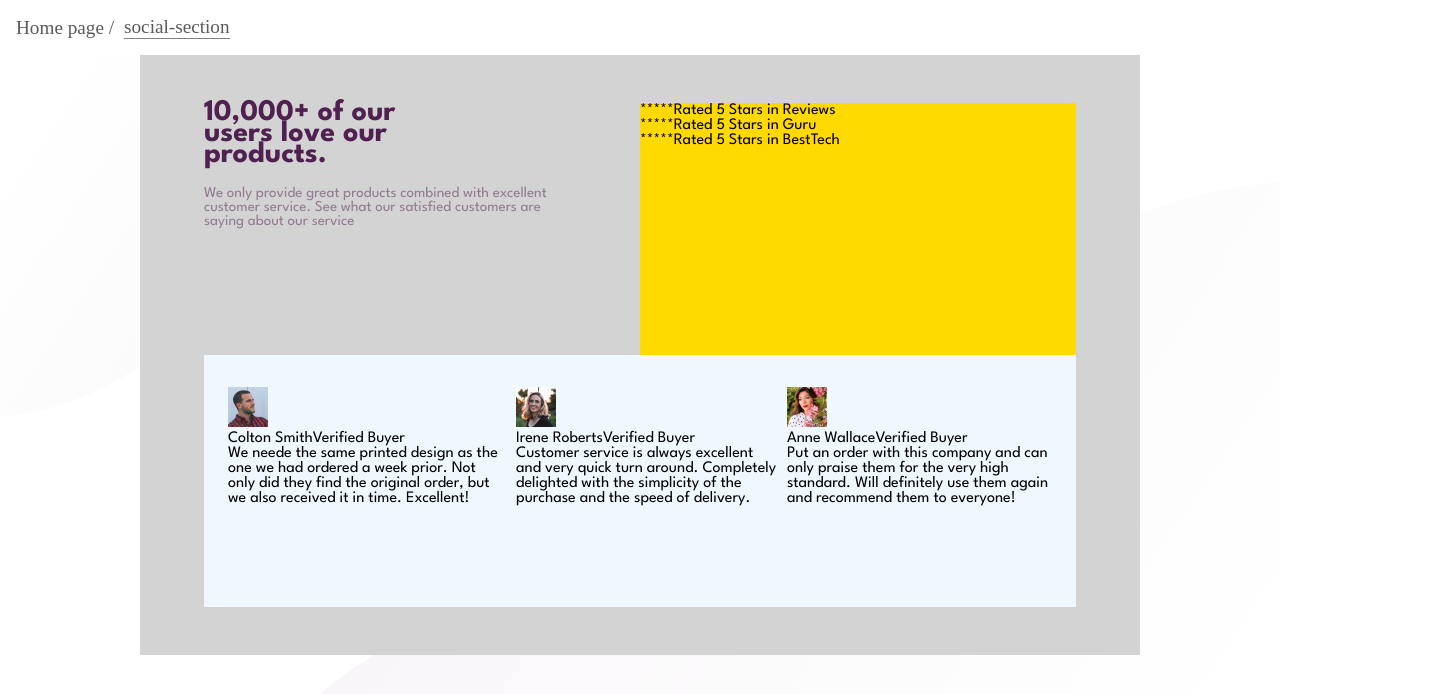
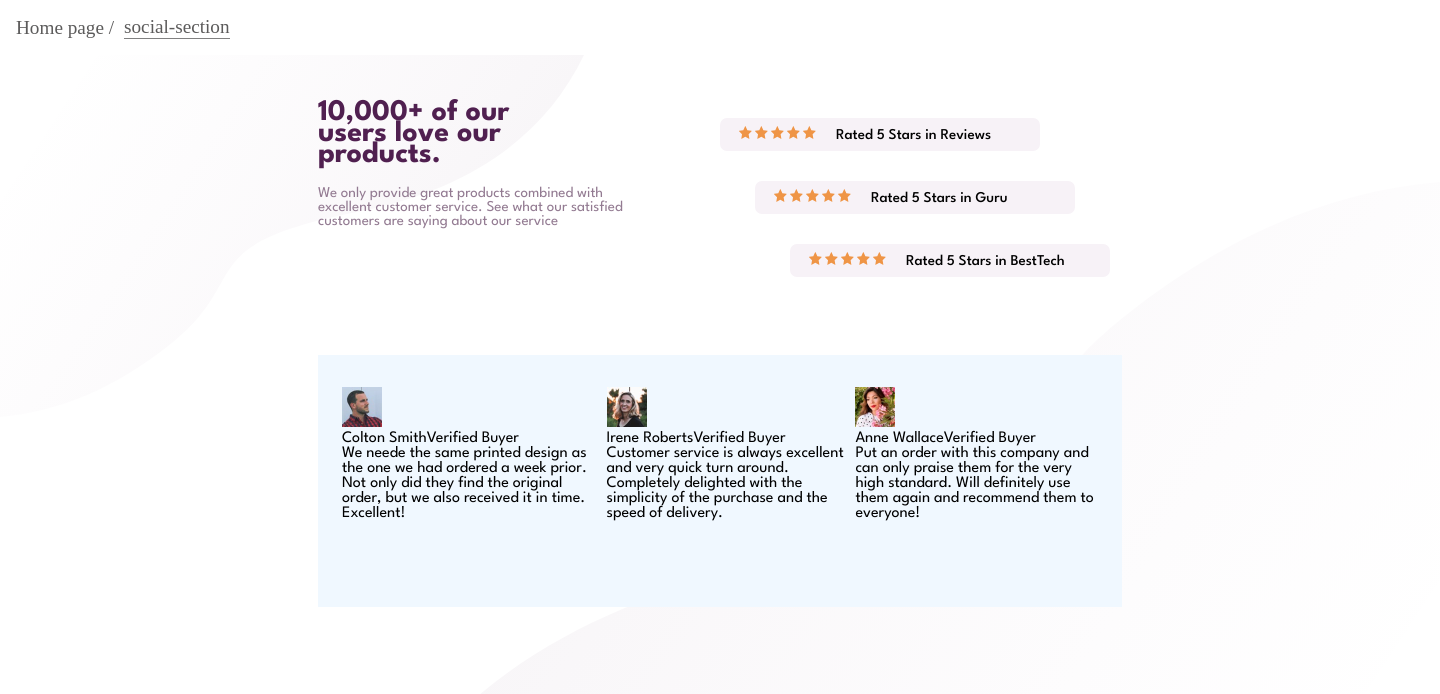
Before and after one commit to Dina2703/css_small-projects, a React (Create React App) app: page /social-section in a window 1280 px wide. Shown: the top 694 px of the page, 1440 px wide, since content can reach past the window. Built offline with nearby package versions, Linux system fonts and the light colour scheme.

Commit message:
social-proof-section: style for the rating part

```diff
--- a/src/components/SocialProofSection.js
+++ b/src/components/SocialProofSection.js
@@ -3,6 +3,7 @@ import "../style/social_section.css";
 import avatar1 from "../assets/social-section/images/image-colton.jpg";
 import avatar2 from "../assets/social-section/images/image-irene.jpg";
 import avatar3 from "../assets/social-section/images/image-anne.jpg";
+import starIcon from "../assets/social-section/images/icon-star.svg";
 
 function SocialProofSection() {
   return (
@@ -20,27 +21,27 @@ function SocialProofSection() {
         </div>
         <div className="rating">
           <div className="rate_item">
-            <span>*</span>
-            <span>*</span>
-            <span>*</span>
-            <span>*</span>
-            <span>*</span>
+            <div className="stars">
+              <img src={starIcon} alt="" />
+              <img src={starIcon} alt="" /> <img src={starIcon} alt="" />
+              <img src={starIcon} alt="" /> <img src={starIcon} alt="" />
+            </div>
             <span>Rated 5 Stars in Reviews</span>
           </div>
           <div className="rate_item">
-            <span>*</span>
-            <span>*</span>
-            <span>*</span>
-            <span>*</span>
-            <span>*</span>
+            <div className="stars">
+              <img src={starIcon} alt="" />
+              <img src={starIcon} alt="" /> <img src={starIcon} alt="" />
+              <img src={starIcon} alt="" /> <img src={starIcon} alt="" />
+            </div>
             <span>Rated 5 Stars in Guru</span>
           </div>
           <div className="rate_item">
-            <span>*</span>
-            <span>*</span>
-            <span>*</span>
-            <span>*</span>
-            <span>*</span>
+            <div className="stars">
+              <img src={starIcon} alt="" />
+              <img src={starIcon} alt="" /> <img src={starIcon} alt="" />
+              <img src={starIcon} alt="" /> <img src={starIcon} alt="" />
+            </div>
             <span>Rated 5 Stars in BestTech</span>
           </div>
         </div>
--- a/src/style/social_section.css
+++ b/src/style/social_section.css
@@ -10,7 +10,8 @@
 
 #social-proof-section {
   font-family: "League Spartan", sans-serif;
-  width: 100vw;
+  margin: auto;
+  width: 1440px;
   height: 100vh;
   background-color: var(--white);
   background: url(../assets/social-section/images/bg-pattern-top-desktop.svg)
@@ -24,10 +25,9 @@
 }
 
 #social-proof-section .grid_container {
-  width: 1000px;
-  padding: 3rem 4rem;
+  width: 900px;
+  padding: 3rem;
   height: 600px;
-  background: lightgray;
   display: grid;
   grid-template-columns: 50% 50%;
   grid-template-rows: 1fr 1fr;
@@ -55,12 +55,44 @@
 
 #social-proof-section .grid_container .promo p {
   font-size: 15px;
-  font-weight: 400;
   color: var(--grayish-magenta);
 }
 
 #social-proof-section .grid_container .rating {
-  background-color: rgb(255, 217, 0);
+  display: flex;
+  flex-direction: column;
+  justify-content: space-around;
+  width: 100%;
+  height: 75%;
+}
+
+#social-proof-section .grid_container .rate_item {
+  width: 320px;
+  background: var(--light-magenta);
+  padding: 8px 19px;
+  border-radius: 7px;
+}
+
+#social-proof-section .grid_container .rate_item:nth-child(2) {
+  margin-left: 35px;
+}
+#social-proof-section .grid_container .rate_item:nth-child(3) {
+  margin-left: 70px;
+}
+
+#social-proof-section .grid_container .rate_item .stars {
+  display: inline-flex;
+  gap: 3px;
+}
+
+#social-proof-section .grid_container .rate_item .stars img {
+  width: 13px;
+}
+
+#social-proof-section .grid_container .rate_item span {
+  font-size: 15px;
+  margin-left: 20px;
+  font-weight: 500;
 }
 
 #social-proof-section .grid_container .testimonials {
```
